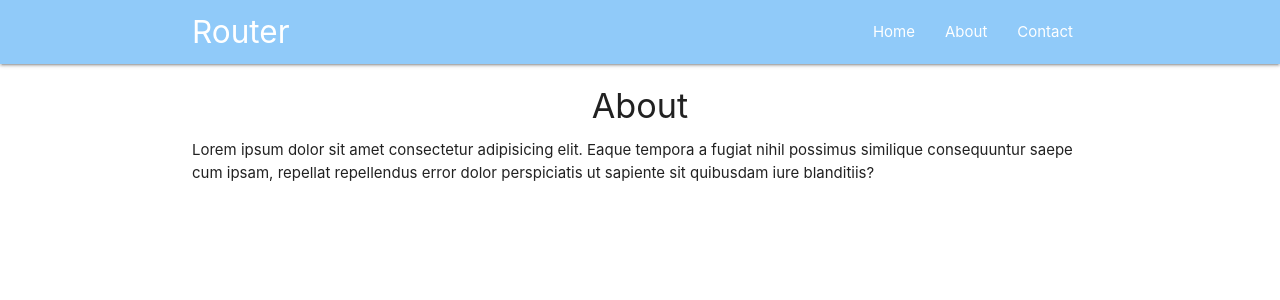
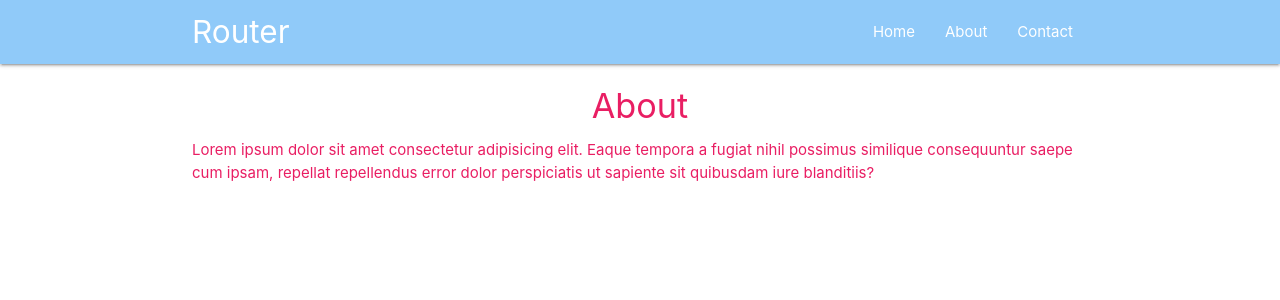
Before and after one commit to lychunvira18/learning-react-js-redux, a React (Create React App) app in the folder React Router/router-practice/: page /about in a window 1280 px wide. Shown: the top 300 px of the page. Built offline with nearby package versions, Linux system fonts and the light colour scheme.

Commit message:
Higher Order Class

```diff
--- a/React Router/router-practice/src/Components/About.js
+++ b/React Router/router-practice/src/Components/About.js
@@ -1,4 +1,5 @@
 import React from "react";
+import Rainbow from "../HOC/Rainbow";
 
 const About = () => {
   return (
@@ -14,4 +15,4 @@ const About = () => {
   );
 };
 
-export default About;
+export default Rainbow(About);
--- a/React Router/router-practice/src/Components/Navbar.js
+++ b/React Router/router-practice/src/Components/Navbar.js
@@ -2,9 +2,9 @@ import React from "react";
 import { Link, NavLink, withRouter } from "react-router-dom";
 
 const Navbar = props => {
-  setTimeout(() => {
-    props.history.push("/about");
-  }, 5000);
+  //   setTimeout(() => {
+  //     props.history.push("/about");
+  //   }, 5000);
   return (
     <div>
       <nav className="nav-wrapper blue lighten-3">
--- /dev/null
+++ b/React Router/router-practice/src/HOC/Rainbow.js
@@ -0,0 +1,17 @@
+import React from "react";
+
+const Rainbow = WrappedComponent => {
+  const colors = ["red", "pink", "orange", "blue", "green", "yellow"];
+  const randomColor = colors[Math.floor(Math.random() * 5)];
+  const colorName = randomColor + "-text";
+
+  return props => {
+    return (
+      <div className={colorName}>
+        <WrappedComponent {...props} />
+      </div>
+    );
+  };
+};
+
+export default Rainbow;
```
